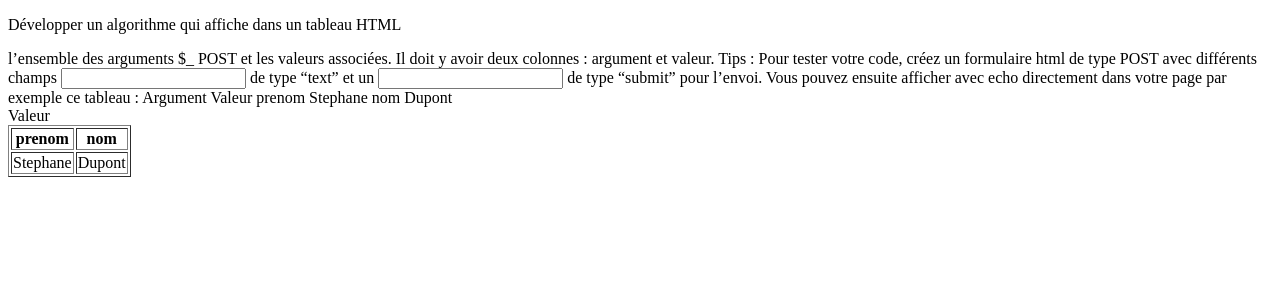
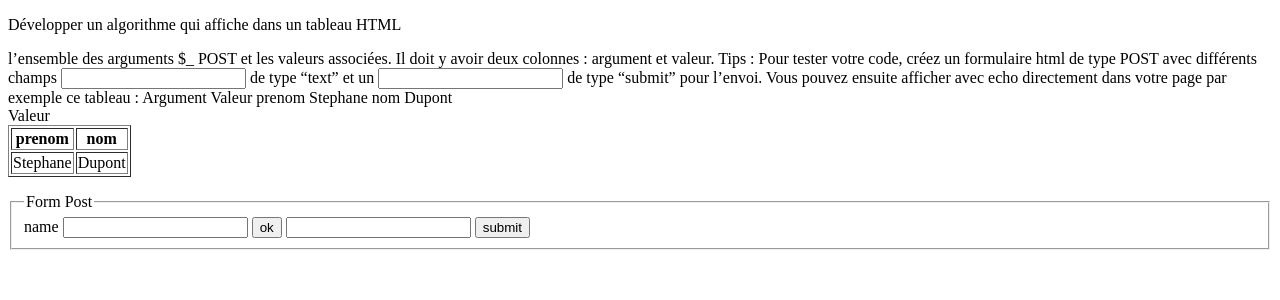
Before and after one commit to Val-Pallas/runtrack2, a PHP site: page / in a window 1280 px wide. Shown: the top 300 px of the page. Run offline with PHP 8.4, Linux system fonts and the light colour scheme.

Commit message:
method post

```diff
--- a/jour03/jour04/job04/index.php
+++ b/jour03/jour04/job04/index.php
@@ -33,5 +33,15 @@ nom Dupont
 </table>
 
     </p>
+    <fieldset>
+        <legend>Form Post</legend>
+        <form action="index.php" method="POST">
+            <label for="text"name="firstn">name</label>
+            <input type="text" name="Lastn">
+            <input type="button" value="ok">
+            <input type="datetime" name="date" id="date">
+            <input type="submit" value="submit"></label>
+        </form>
+    </fieldset>
 </body>
 </html>
```
